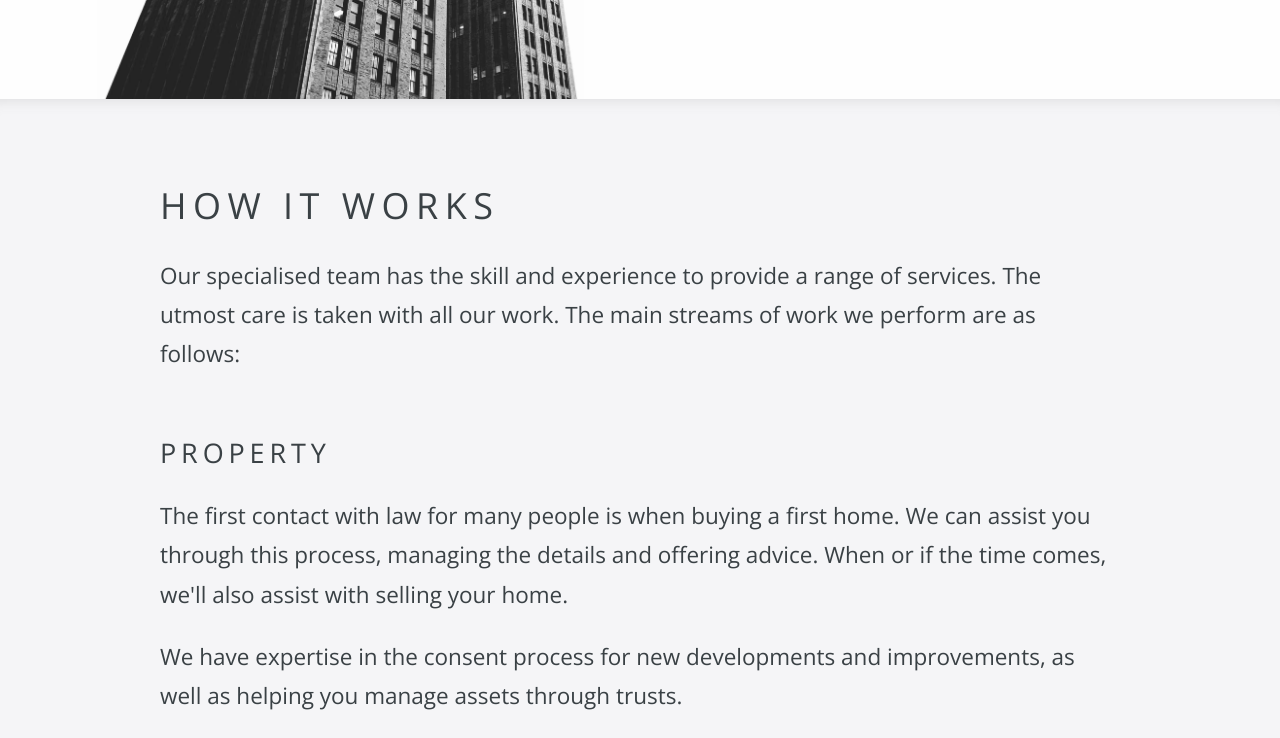
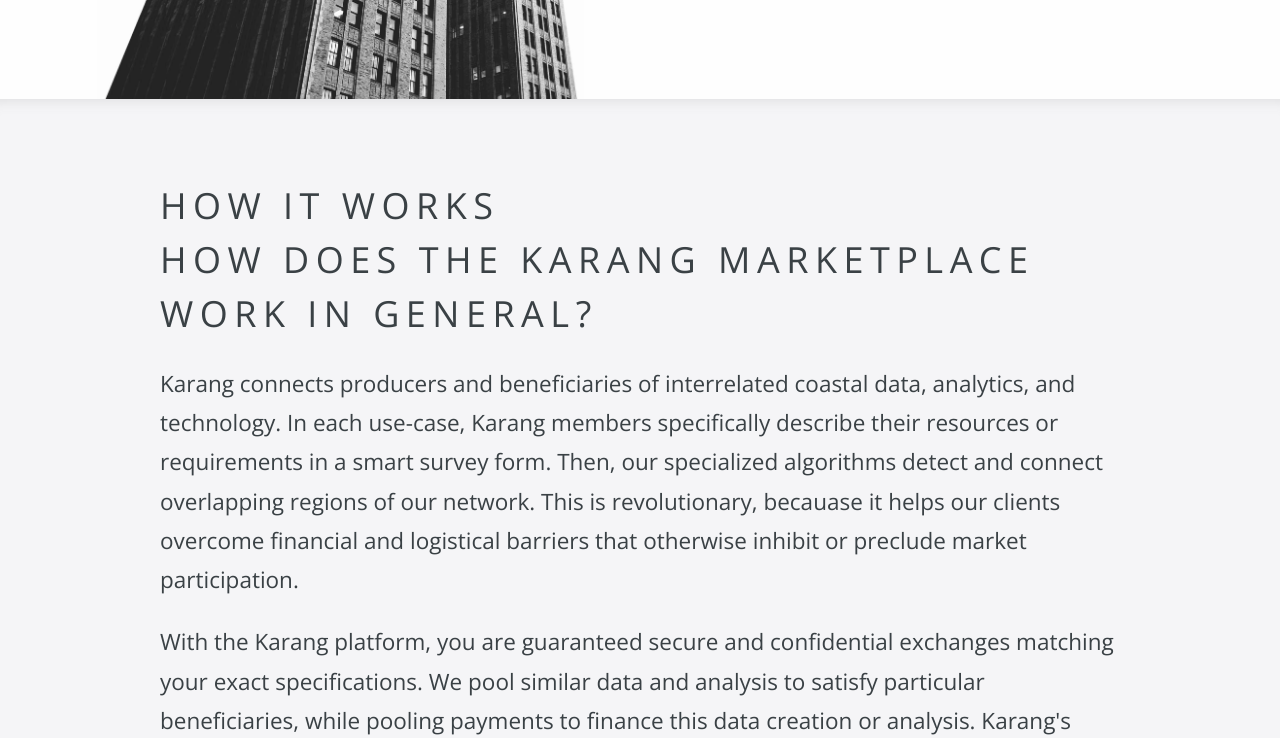
Before and after one commit to SSOATeam/website, a Jekyll site: the page built from how-it-works.html, in a window 1280 px wide and 1400 px high, scrolled down 321 px. Shown: the top 738 px of the window. Built offline with Jekyll 4.4.1, drawn with Linux system fonts in a browser that asks for light colours; some of the changed text lies outside the part shown; grey boxes are pictures that could not be loaded.

Commit message:
Update webcopy for the 'How It Works' page.

```diff
--- a/how-it-works.html
+++ b/how-it-works.html
@@ -8,34 +8,33 @@
 ---
 
 <div class="editable">
-	<p>Our specialised team has the skill and experience to provide a range of services. The utmost care is taken with
-		all our work. The main streams of work we perform are as follows:</p>
 
-	<h3>Property</h3>
+	<h2>How does the Karang marketplace work in general?</h2>
+
 	<p>
-		The first contact with law for many people is when buying a first home.
-		We can assist you through this process, managing the details and offering advice.
-		When or if the time comes, we'll also assist with selling your home.
+		Karang connects producers and beneficiaries of interrelated coastal data, analytics, and technology.
+		In each use-case, Karang members specifically describe their resources or requirements in a smart
+		survey form. Then, our specialized algorithms detect and connect overlapping regions of our network.
+		This is revolutionary, becauase it helps our clients overcome financial and logistical barriers that
+		otherwise inhibit or preclude market participation.
 	</p>
 
-	<p>We have expertise in the consent process for new developments and improvements, as well as helping you manage
-		assets through trusts.</p>
-
-	<p><img src="https://unsplash.it/960/350?image=946" width="960" height="350" alt="Property image"></p>
-
-	<h3>Employment</h3>
 	<p>
-		If you're looking to employ or be employed, we offer solid advice and assistance with creating and reading
-		agreements.
-		We have a proven track record handling disputes.
+		With the Karang platform, you are guaranteed secure and confidential exchanges matching your exact
+		specifications. We pool similar data and analysis to satisfy particular beneficiaries, while pooling
+		payments to finance this data creation or analysis. Karang's ecosystem can accomodate an infinte
+		number of ever-changing channels to satisfy any and every emergent need.
 	</p>
 
-	<p><img src="https://unsplash.it/960/350?image=668" width="960" height="350" alt="Employment image"></p>
+	<h3>So what does this mean for me as a client?</h3>
 
-	<h3>Business</h3>
-	<p>From structuring and mergers to shareholder agreements, we are here to assist you when starting, buying, running
-		or selling your business.</p>
+	<center><a href="https://ibb.co/m92xwFq"><img src="https://i.ibb.co/0C6wSVM/Karang-howitworks.png" alt="Karang-howitworks" border="0"></a>)</center>
 
-	<p><img src="https://unsplash.it/960/350?image=376" width="960" height="350" alt="Business image"></p>
+	<p>
+		- Ownership remains with the data creator.
+		- Transactions are direct between beneficiaries and producers.
+		- Exchanges are secure and confidential, yet traceable.
+		- Members specify their own terms & conditions for participation - an exchange won't occur unless it meets your requirements.
+	</p>
 
 </div>
```
